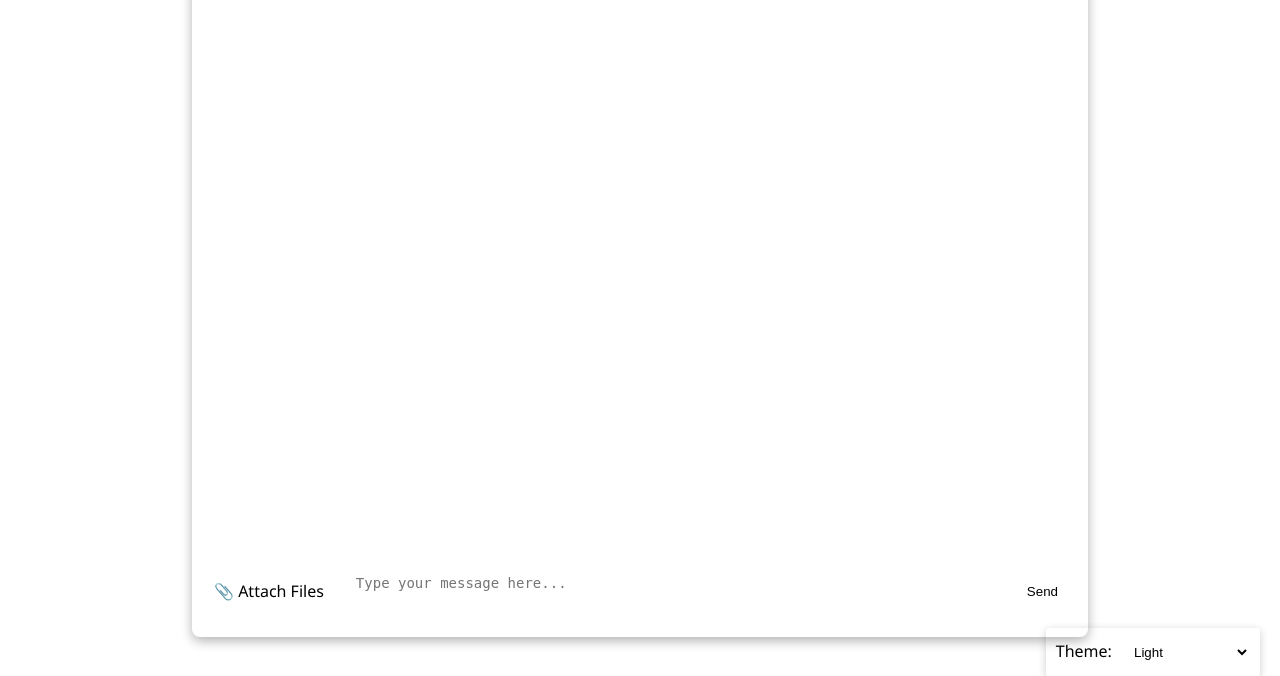
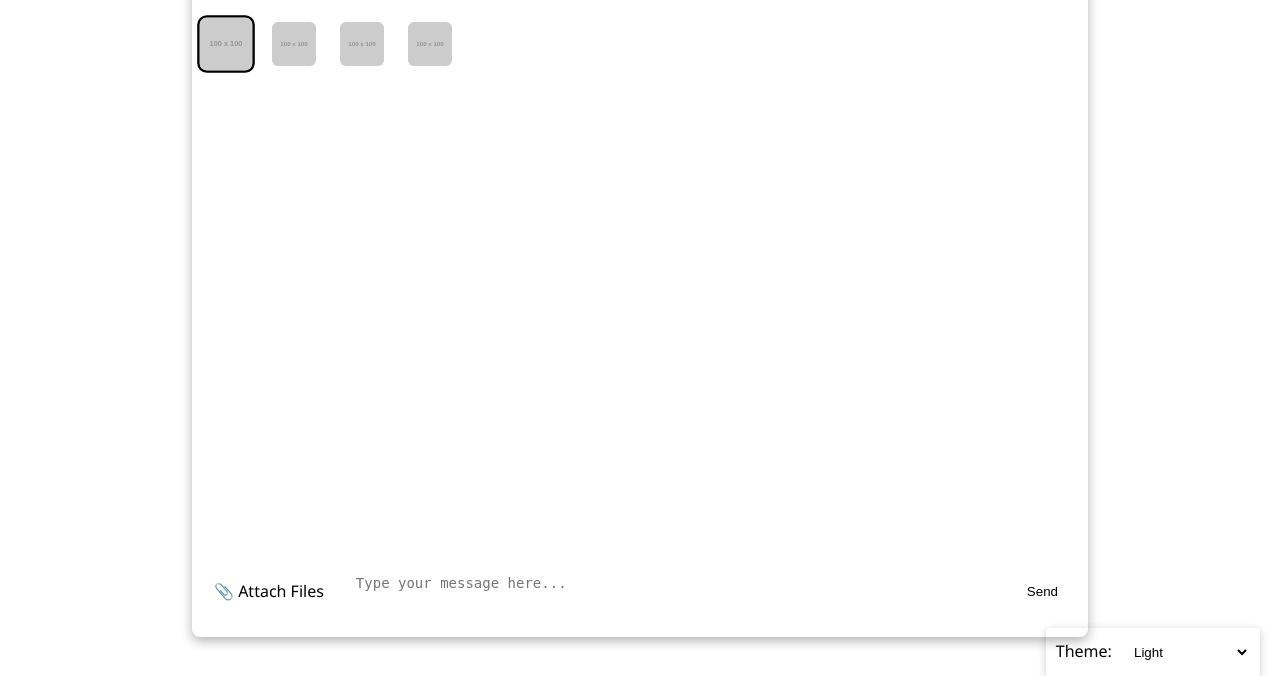
Before and after one commit to kotoroshinoto/DnD_RAG_Chat, a Flask app: template src/web_ui/templates/index.html in a window 1280 px wide. Shown: the part 103-779 px from the top of the page. Run offline with Flask 3, Linux system fonts and the light colour scheme; the template is opened without the code that fills it: most values are stand-ins (such as "Sample title", 1, 10 or a date in 2020); grey boxes labelled with a size stand in for pictures from a placeholder-image service; parts of the project's set-up code (start-up, migrations or seed data) failed here and were passed over; some libraries are stand-ins or nearby versions.

Commit message:
Added the basics for selection of persona in html and css Needs to still be connected via python or JS to request

```diff
--- a/src/web_ui/static/css/styles.css
+++ b/src/web_ui/static/css/styles.css
@@ -1,4 +1,3 @@
-/* General Styling */
 body {
 font-family: 'Segoe UI', Tahoma, Geneva, Verdana, sans-serif;
 margin: 0;
@@ -21,7 +20,6 @@ body {
 box-shadow: 0 4px 12px rgba(0, 0, 0, 0.3);
 }
 
-/* Model Selector */
 .model-selector {
 display: flex;
 align-items: center;
@@ -44,7 +42,6 @@ body {
 border: none;
 }
 
-/* Theme Selector - Bottom Right */
 .theme-selector {
 position: fixed;
 bottom: 20px;
@@ -70,7 +67,6 @@ body {
 color: var(--input-text);
 }
 
-/* Chat Box */
 .chat-box {
 flex: 1;
 overflow-y: auto;
@@ -118,7 +114,6 @@ body {
 color: var(--lm-message-text);
 }
 
-/* Code Block Styling */
 pre {
 background-color: var(--code-bg);
 padding: 10px;
@@ -131,7 +126,6 @@ code {
 white-space: pre-wrap;
 }
 
-/* Chat Input */
 .chat-input {
 display: flex;
 align-items: center;
@@ -165,7 +159,6 @@ code {
 background-color: var(--button-hover-bg);
 }
 
-/* File Upload */
 .file-upload {
 margin-right: 10px;
 }
@@ -202,3 +195,34 @@ code {
 border-radius: 4px;
 font-size: 12px;
 }
+
+.persona-selection {
+display: flex;
+gap: 10px;
+align-items: center;
+}
+
+.persona-radio {
+position: relative;
+transition: transform 0.3s ease-in-out;
+}
+
+.persona-radio input {
+display: none;
+}
+
+.persona-radio img {
+width: 44px;
+height: 44px;
+object-fit: cover;
+border-radius: 8px;
+border: 2px solid transparent;
+transition: transform 0.3s ease-in-out, border-color 0.3s;
+cursor: pointer;
+}
+
+.persona-radio input:checked + img {
+transform: scale(1.2);
+border-color: var(--button-bg);
+z-index: 1;
+}
--- a/src/web_ui/templates/index.html
+++ b/src/web_ui/templates/index.html
@@ -21,6 +21,28 @@
         <div class="model-selector">
             <label for="model-selector">Model:</label>
             <select id="model-selector"></select>
+        </div>
+
+        <!-- Persona Selector -->
+        <div class="model-selector">
+            <div class="persona-selection">
+                <label class="persona-radio">
+                    <input type="radio" name="option" value="persona1" checked="true">
+                    <img src="https://placehold.co/100" alt="Option 1">
+                </label>
+                <label class="persona-radio">
+                    <input type="radio" name="option" value="persona2">
+                    <img src="https://placehold.co/100" alt="Option 2">
+                </label>
+                <label class="persona-radio">
+                    <input type="radio" name="option" value="persona3">
+                    <img src="https://placehold.co/100" alt="Option 3">
+                </label>
+                <label class="persona-radio">
+                    <input type="radio" name="option" value="persona4">
+                    <img src="https://placehold.co/100" alt="Option 4">
+                </label>
+            </div>
         </div>
 
         <!-- Chat Box -->
```
Lines whose indentation alone changed are shown as unchanged.
